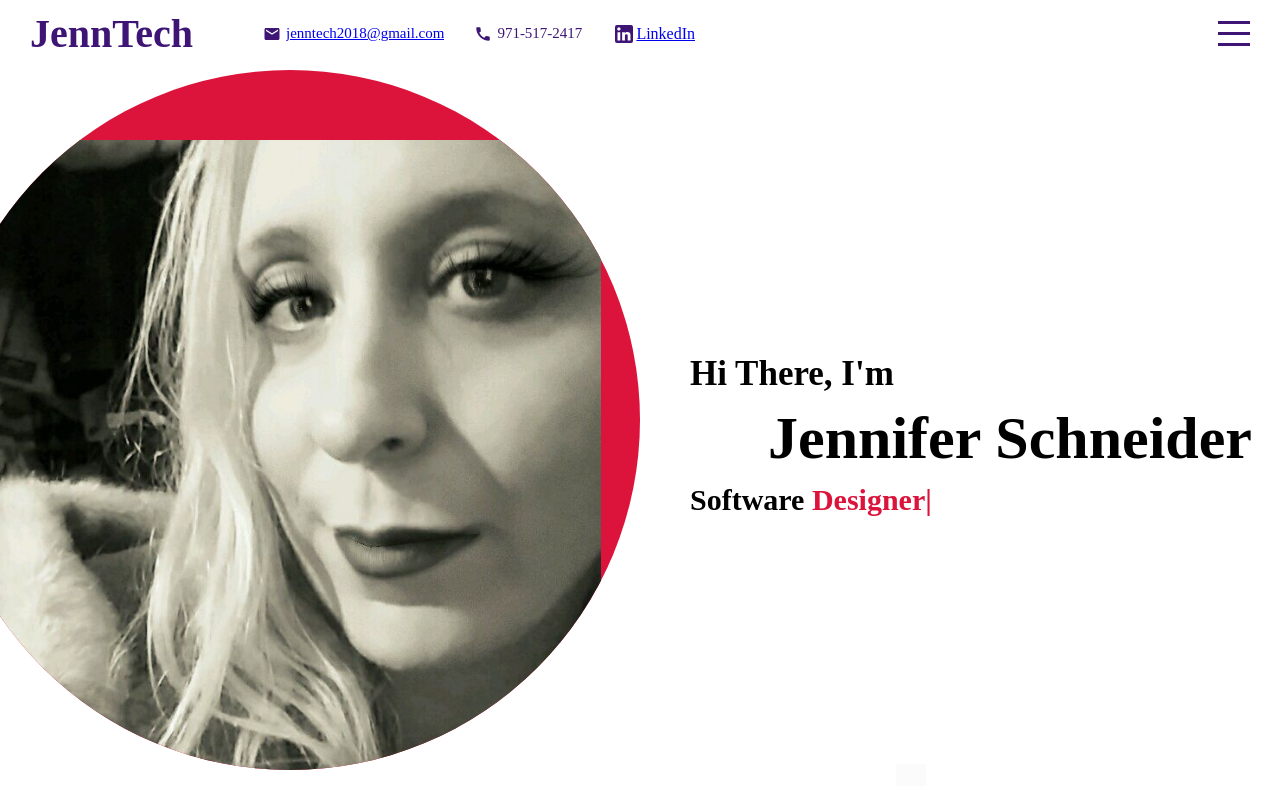
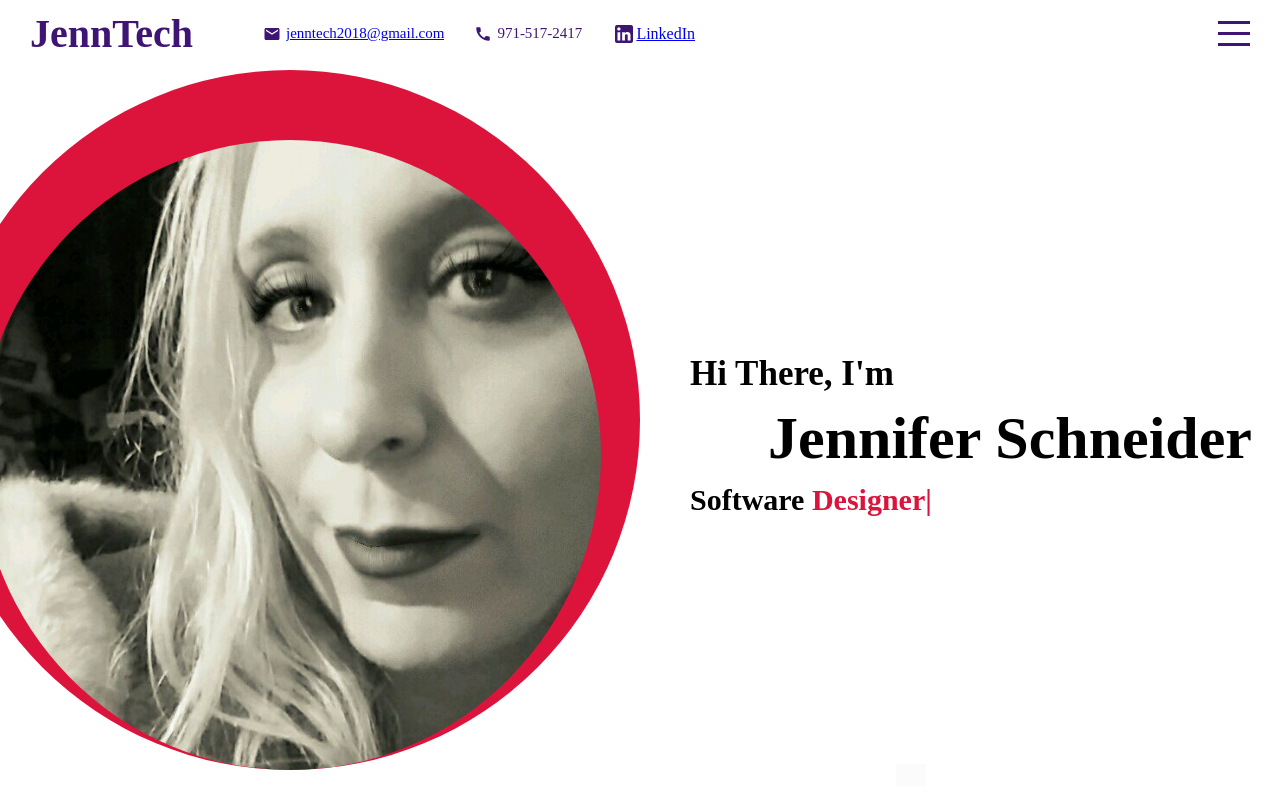
Before and after one commit to Ariesgal2017/portfolio, a React (Create React App) app: page / in a window 1280 px wide. Shown: the top 808 px of the page. Built offline with nearby package versions, Linux system fonts and the light colour scheme; grey boxes are pictures that could not be loaded; a web font is replaced by a local one.

Commit message:
Update intro.scss

```diff
--- a/src/components/intro/intro.scss
+++ b/src/components/intro/intro.scss
@@ -29,6 +29,7 @@
 
       img {
         height: 90%;
+        border-radius: 50%;
 
         @include mobile{
           height: 50%;
```
